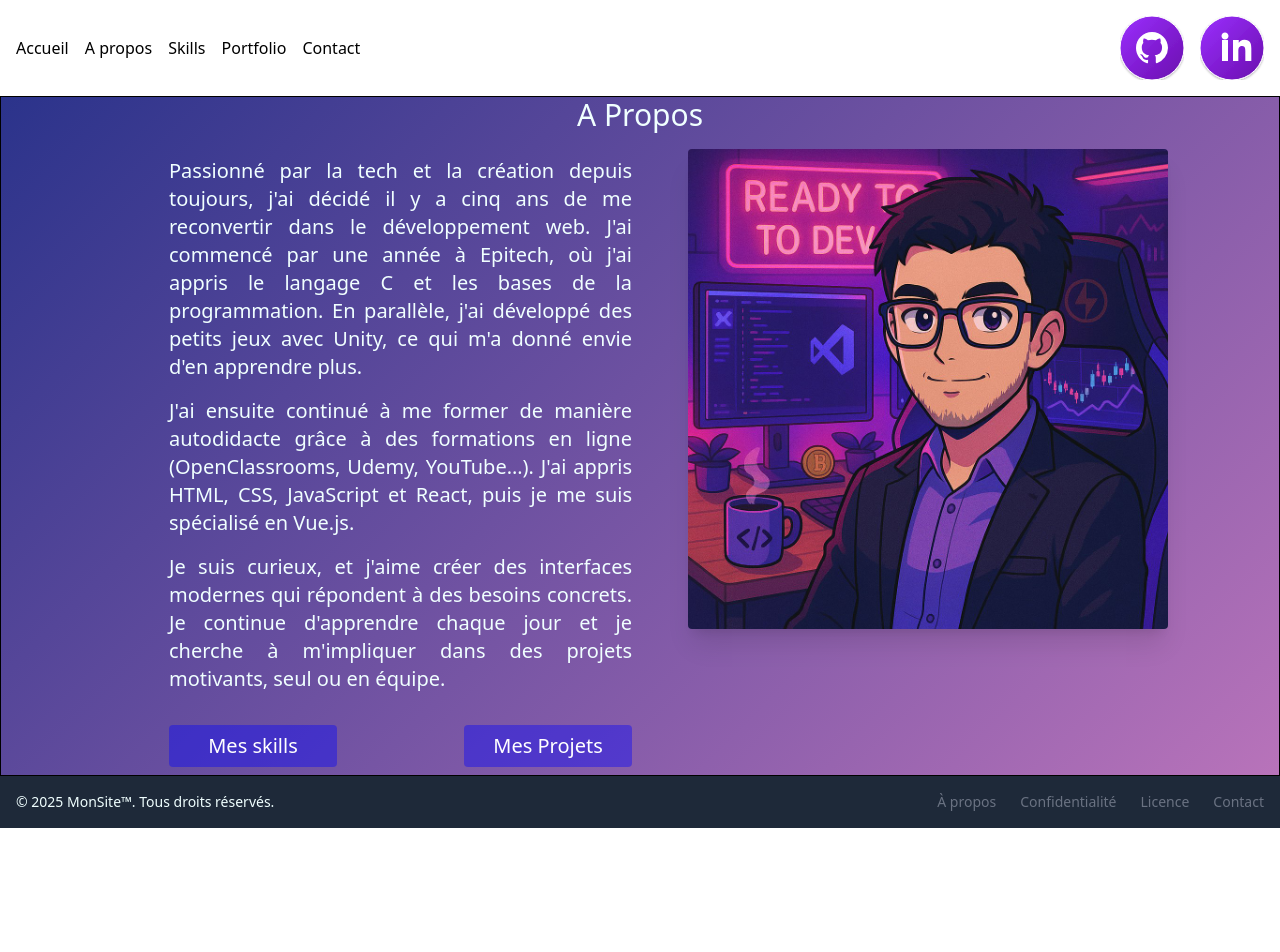
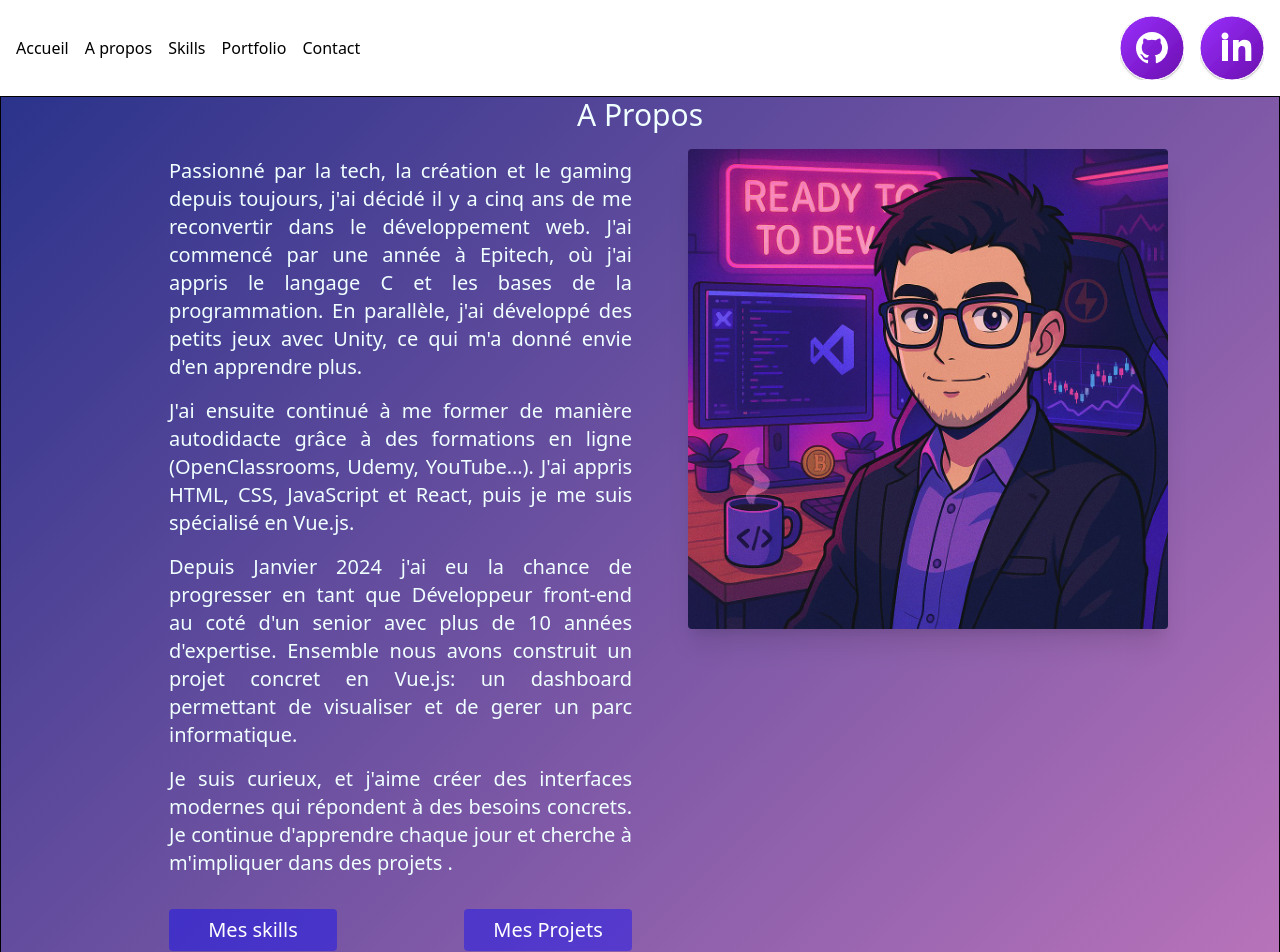
Before and after one commit to ReadyToDevNow/Portfolio, a Vue app: page /about in a window 1280 px wide. Shown: the top 952 px of the page. Before the commit the page ends 828 px from the top, so only its background shows below. Built offline with nearby package versions, Linux system fonts and the light colour scheme.

Commit message:
feat(AboutPage): corpus update

```diff
--- a/src/components/AboutPage.vue
+++ b/src/components/AboutPage.vue
@@ -4,10 +4,10 @@
     <div class="grid grid-cols-2">
       <div class="flex flex-col text-xl text-justify ml-40 p-2">
         <span class="mb-4"
-          >Passionné par la tech et la création depuis toujours, j'ai décidé il y a cinq ans de me
-          reconvertir dans le développement web. J'ai commencé par une année à Epitech, où j'ai
-          appris le langage C et les bases de la programmation. En parallèle, j'ai développé des
-          petits jeux avec Unity, ce qui m'a donné envie d'en apprendre plus.</span
+          >Passionné par la tech, la création et le gaming depuis toujours, j'ai décidé il y a cinq
+          ans de me reconvertir dans le développement web. J'ai commencé par une année à Epitech, où
+          j'ai appris le langage C et les bases de la programmation. En parallèle, j'ai développé
+          des petits jeux avec Unity, ce qui m'a donné envie d'en apprendre plus.</span
         >
 
         <span class="mb-4"
@@ -16,10 +16,17 @@
           suis spécialisé en Vue.js.
         </span>
         <span class="mb-4">
+          Depuis Janvier 2024 j'ai eu la chance de progresser en tant que Développeur front-end au
+          coté d'un senior avec plus de 10 années d'expertise. Ensemble nous avons construit un
+          projet concret en Vue.js: un dashboard permettant de visualiser et de gerer un parc
+          informatique.
+        </span>
+        <span class="mb-4">
           Je suis curieux, et j'aime créer des interfaces modernes qui répondent à des besoins
-          concrets. Je continue d'apprendre chaque jour et je cherche à m'impliquer dans des projets
-          motivants, seul ou en équipe.</span
+          concrets. Je continue d'apprendre chaque jour et cherche à m'impliquer dans des projets
+          .</span
         >
+
         <div class="flex justify-between mt-4">
           <router-link :to="{ path: '/skills' }">
             <button class="button">Mes skills</button>
```
